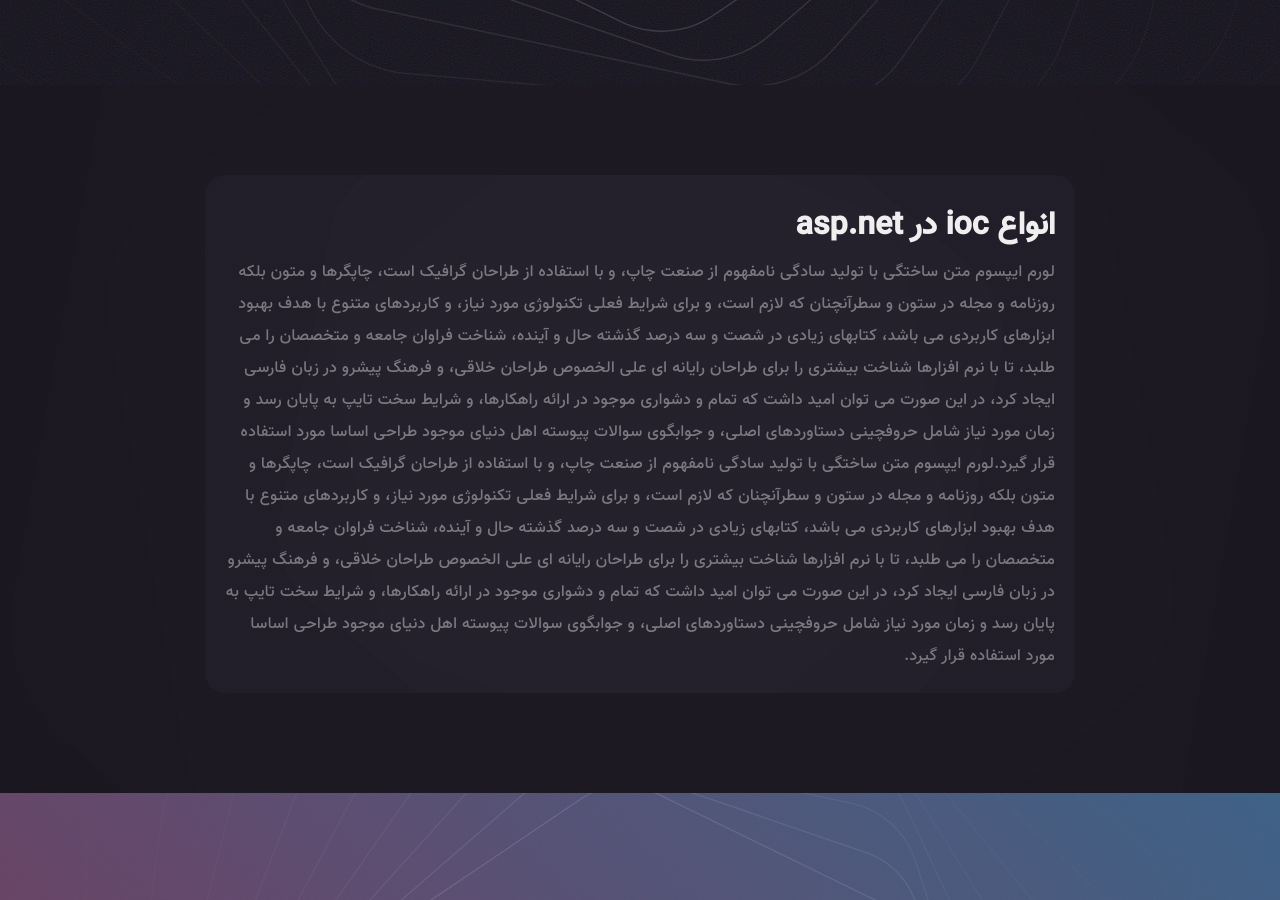
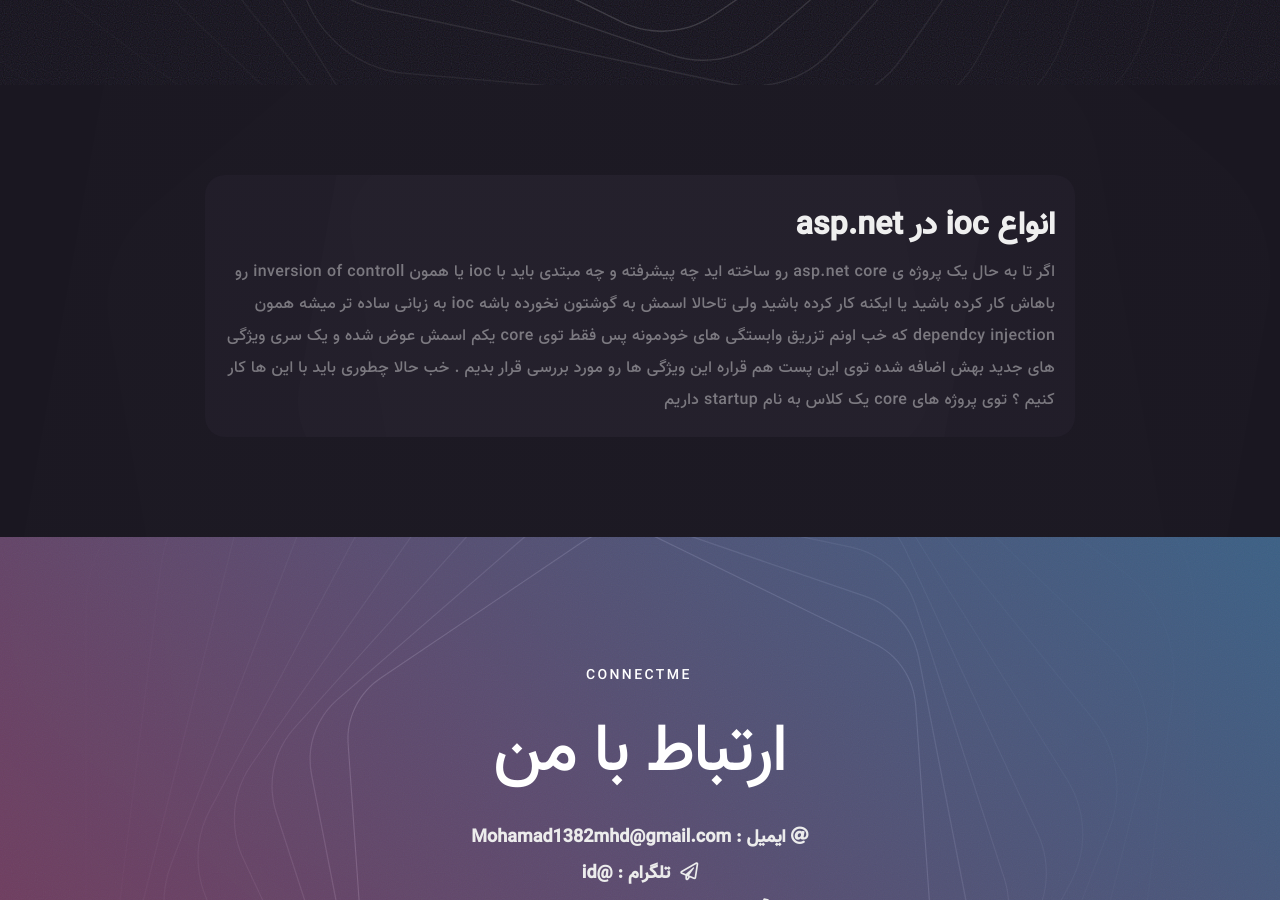
Before and after one commit to MohamadMehdiDabestani/MohamadMehdiDabestani.github.io, a Jekyll site: the page built from _posts/2021-08-29-firstpost.md, in a window 1280 px wide and 900 px high, scrolled down 815 px. Built offline with Jekyll 4.4.1, drawn with Linux system fonts in a browser that asks for light colours; some web fonts are replaced; our own code applies the rules of GitHub Pages for plain Markdown files.

Commit message:
Update 2021-08-29-firstpost.md

```diff
--- a/_posts/2021-08-29-firstpost.md
+++ b/_posts/2021-08-29-firstpost.md
@@ -2,4 +2,5 @@
 published: true
 ---
 ## انواع ioc در asp.net
-لورم ایپسوم متن ساختگی با تولید سادگی نامفهوم از صنعت چاپ، و با استفاده از طراحان گرافیک است، چاپگرها و متون بلکه روزنامه و مجله در ستون و سطرآنچنان که لازم است، و برای شرایط فعلی تکنولوژی مورد نیاز، و کاربردهای متنوع با هدف بهبود ابزارهای کاربردی می باشد، کتابهای زیادی در شصت و سه درصد گذشته حال و آینده، شناخت فراوان جامعه و متخصصان را می طلبد، تا با نرم افزارها شناخت بیشتری را برای طراحان رایانه ای علی الخصوص طراحان خلاقی، و فرهنگ پیشرو در زبان فارسی ایجاد کرد، در این صورت می توان امید داشت که تمام و دشواری موجود در ارائه راهکارها، و شرایط سخت تایپ به پایان رسد و زمان مورد نیاز شامل حروفچینی دستاوردهای اصلی، و جوابگوی سوالات پیوسته اهل دنیای موجود طراحی اساسا مورد استفاده قرار گیرد.لورم ایپسوم متن ساختگی با تولید سادگی نامفهوم از صنعت چاپ، و با استفاده از طراحان گرافیک است، چاپگرها و متون بلکه روزنامه و مجله در ستون و سطرآنچنان که لازم است، و برای شرایط فعلی تکنولوژی مورد نیاز، و کاربردهای متنوع با هدف بهبود ابزارهای کاربردی می باشد، کتابهای زیادی در شصت و سه درصد گذشته حال و آینده، شناخت فراوان جامعه و متخصصان را می طلبد، تا با نرم افزارها شناخت بیشتری را برای طراحان رایانه ای علی الخصوص طراحان خلاقی، و فرهنگ پیشرو در زبان فارسی ایجاد کرد، در این صورت می توان امید داشت که تمام و دشواری موجود در ارائه راهکارها، و شرایط سخت تایپ به پایان رسد و زمان مورد نیاز شامل حروفچینی دستاوردهای اصلی، و جوابگوی سوالات پیوسته اهل دنیای موجود طراحی اساسا مورد استفاده قرار گیرد.
+اگر تا به حال یک پروژه ی asp.net core رو ساخته اید چه پیشرفته و چه مبتدی باید با ioc یا همون inversion of controll رو باهاش کار کرده باشید یا ایکنه کار کرده باشید ولی تاحالا اسمش به گوشتون نخورده باشه ioc به زبانی ساده تر میشه همون dependcy injection که خب اونم تزریق وابستگی های خودمونه پس فقط توی core یکم اسمش عوض شده و یک سری ویژگی های جدید بهش اضافه شده توی این پست هم قراره این ویژگی ها رو مورد بررسی قرار بدیم .
+خب حالا چطوری باید با این ها کار کنیم ؟ توی پروژه های core یک کلاس به نام startup داریم
```
